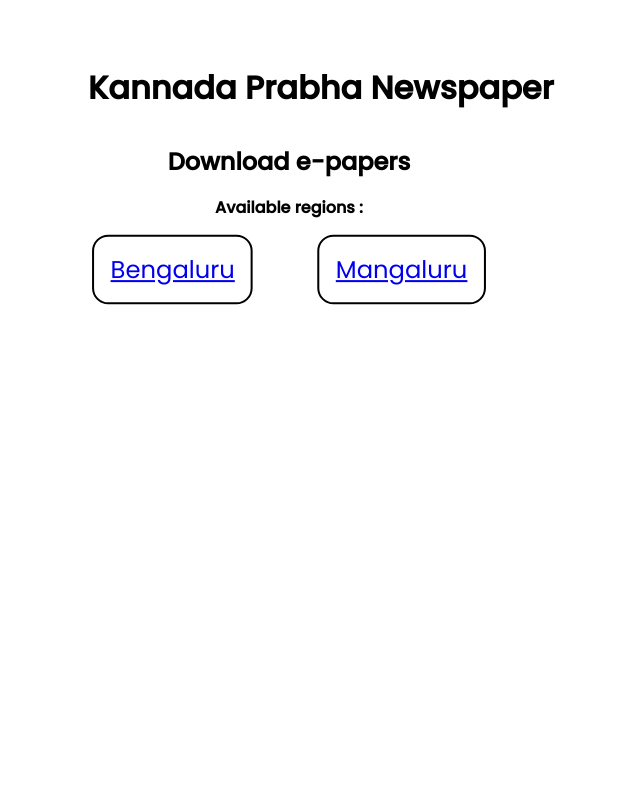
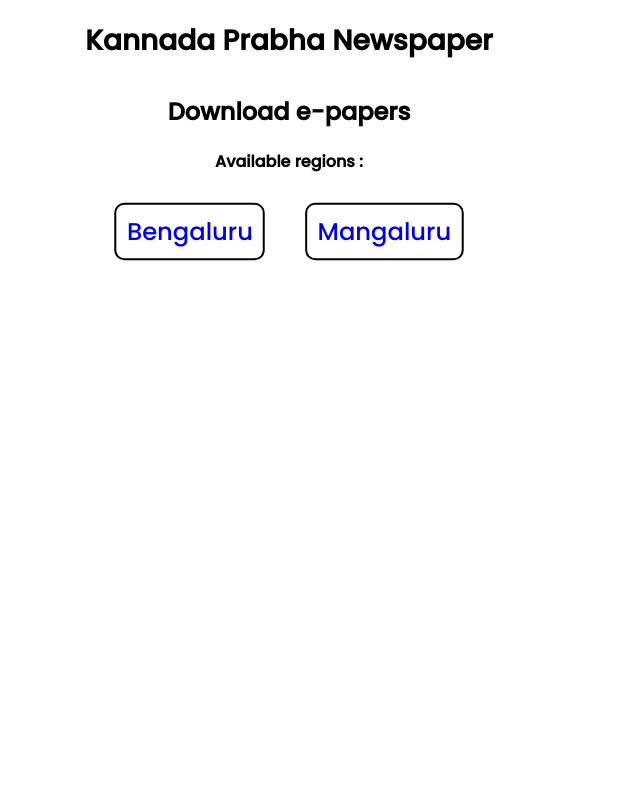
Before and after one commit to sankethsj/newspaper-bot, a Flask app: page / in a window 1280 px wide. Shown: the whole page, without its empty margins (351-991 px from the left). Run offline with Flask 2, Linux system fonts and the light colour scheme.

Commit message:
updated styling

```diff
--- a/webapp/static/global.css
+++ b/webapp/static/global.css
@@ -7,16 +7,20 @@
     width: 100vw;
     height: 100vh;
     font-family: 'Poppins', sans-serif;
-    padding: 2rem;
+    padding: 20px;
 }
 nav{
+    display: flex;
+    justify-content: center;
+    align-items: center;
     width: 100%;
     height: max-content;
-    margin: 2rem;
+    margin-bottom: 2rem;
 }
 
 .title{
-    font-size: 2rem;
+    cursor: pointer;
+    font-size: 28px;
     text-align: center;
 }
 
@@ -28,10 +32,10 @@
     align-items: center;
 }
 h4 {
-    margin-top: 1rem;
+    margin-top: 20px;
 }
 .list-regions, .list-dates{
-    margin-top: 2rem;
+    margin-top: 40px;
     width: 100%;
     display: flex;
     justify-content: center;
@@ -48,17 +52,22 @@
 
 .region{
     font-size: 1.5rem;
-    margin: 2rem;
-    padding: 1rem;
+    margin: 20px;
+    padding: 10px;
     border: 2px solid black;
-    border-radius: 1rem;
+    border-radius: 10px;
 }
 
 .date{
-    margin: 2rem;
+    margin: 20px;
     color: rgb(249, 252, 255);
-    background-color: rgb(0, 80, 0);
-    padding: 1rem;
+    background-color: rgb(19, 105, 19);
+    padding: 10px;
     border: 2px solid black;
-    border-radius: 1rem;
+    border-radius: 10px;
 }
+
+a{
+    text-decoration: none;
+    font-weight: 500;
+}
--- a/webapp/templates/base.html
+++ b/webapp/templates/base.html
@@ -19,7 +19,7 @@
 
 <body>
     <nav>
-        <h1 class="title">Kannada Prabha Newspaper</h1>
+        <h1 class="title" onclick="window.location.href='/'">Kannada Prabha Newspaper</h1>
     </nav>
     {% block content %} {% endblock %}
 </body>
```
